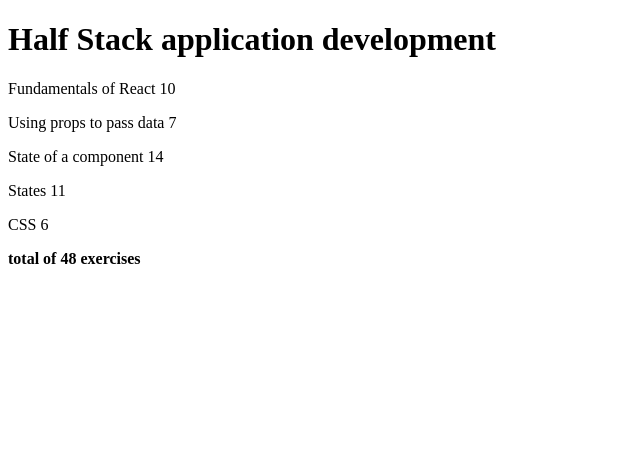
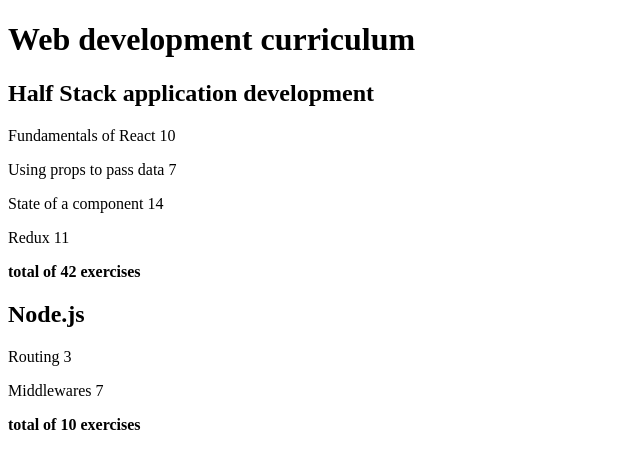
Before and after one commit to sjq1412/fullstackopen2023, a React (Create React App) app in the folder part1/courseinfo/: page / in a window 1280 px wide. Shown: the top 468 px of the page, without its empty margins (0-640 px from the left). Built offline with nearby package versions, Linux system fonts and the light colour scheme.

Commit message:
feat(part1): 2.4: Course information step9

```diff
--- a/part1/courseinfo/src/App.js
+++ b/part1/courseinfo/src/App.js
@@ -1,6 +1,6 @@
 const Header = (props) => {
   return (
-    <h1>{props.course}</h1>
+    <h2>{props.course}</h2>
   )
 }
 
@@ -33,9 +33,10 @@
 }
 
 const App = () => {
-  const course = {
+  const courses = [
+    {
+      name: 'Half Stack application development',
       id: 1,
-    name: 'Half Stack application development',
       parts: [
         {
           name: 'Fundamentals of React',
@@ -53,19 +54,40 @@
           id: 3
         },
         {
-        name: 'States',
+          name: 'Redux',
           exercises: 11,
           id: 4
+        }
+      ]
     },
     {
-        name: 'CSS',
-        exercises: 6,
-        id: 5
+      name: 'Node.js',
+      id: 2,
+      parts: [
+        {
+          name: 'Routing',
+          exercises: 3,
+          id: 1
+        },
+        {
+          name: 'Middlewares',
+          exercises: 7,
+          id: 2
         }
       ]
     }
+  ]
 
-  return (<Course course={course} />)
+  return (
+    <div>
+      <h1>Web development curriculum</h1>
+      <div>
+        {
+          courses.map(course => <Course key={course.id} course={course} />)
+        }
+      </div>
+    </div>
+  )
 }
 
 export default App
```
Lines whose indentation alone changed are shown as unchanged.
